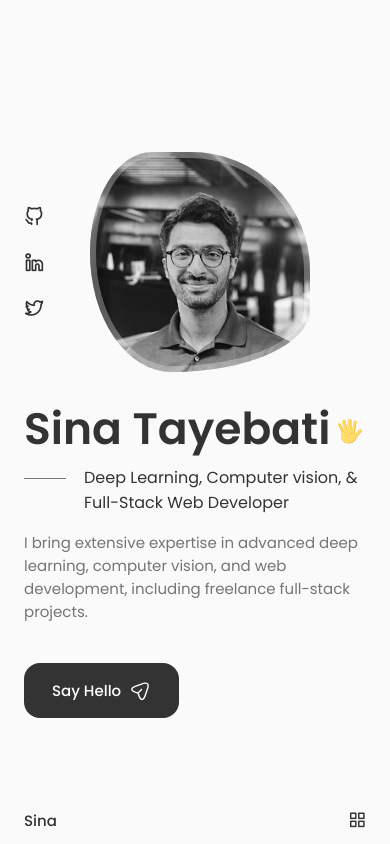
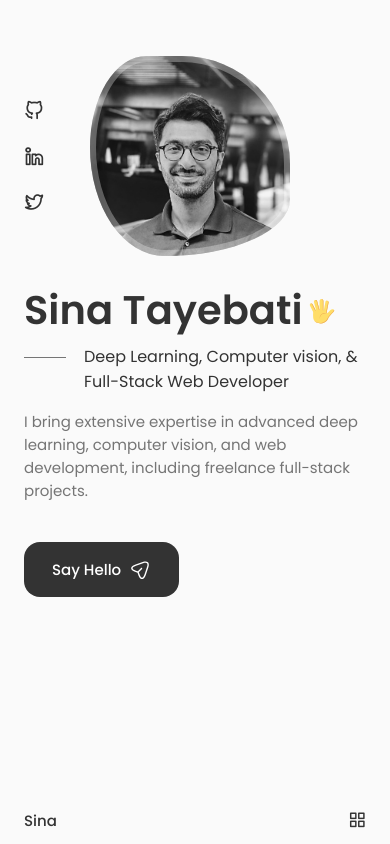
Before and after one commit to sinatayebati/sinatayebati.github.io, a React (Create React App) app: page / in a window 390 px wide. Built offline with nearby package versions, Linux system fonts and the light colour scheme.

Commit message:
commit #29 home style updates

```diff
--- a/src/App.css
+++ b/src/App.css
@@ -22,6 +22,7 @@
 
   /*.5rem = 8px | 1rem = 16px ...*/
   --big-font-size: 3.5rem;
+  --medium-font-size: 2.5rem;
   --h1-font-size: 2.25rem;
   --h2-font-size: 1.5rem;
   --h3-font-size: 1.25rem;
@@ -172,7 +173,14 @@ img {
 
 /*===== BREAKPOINTS =====*/
 /* For large devices */
+@media screen and (max-width: 1200px) {
+  .section {
+    padding: 2rem 0 4rem;
+  }
+}
+
 @media screen and (max-width: 992px) {
+
   .container {
     margin-left: var(--mb-1-5);
     margin-right: var(--mb-1-5);
@@ -191,15 +199,23 @@ img {
 
 /* For medium devices */
 @media screen and (max-width: 768px) {
-
+  .section {
+    padding: 2rem 0 4rem;
+  }
 }
 
 @media screen and (max-width: 576px) {
-
+  .section {
+    padding: 0rem 0 4rem;
+  }
 }
 
 /* For small devices */
 @media screen and (max-width: 350px) {
+  :root {
+    --big-font-size: 2.25rem;
+  }
+
   .container {
     margin-left: var(--mb-1);
     margin-right: var(--mb-1);
--- a/src/components/home/home.css
+++ b/src/components/home/home.css
@@ -181,10 +181,21 @@
     }
   }
 
+  @media screen and (max-width: 576px) {
+    .home__img {
+        width: 200px;
+        height: 200px;
+    }
+
+    .home__title {
+        font-size: var(--medium-font-size);
+    }
+  }
+
   /* For small devices */
   @media screen and (max-width: 350px) {
     .home__title {
-        font-size: 2.5rem;
+        font-size: var(--medium-font-size);
     }
 
     .home__img {
```
